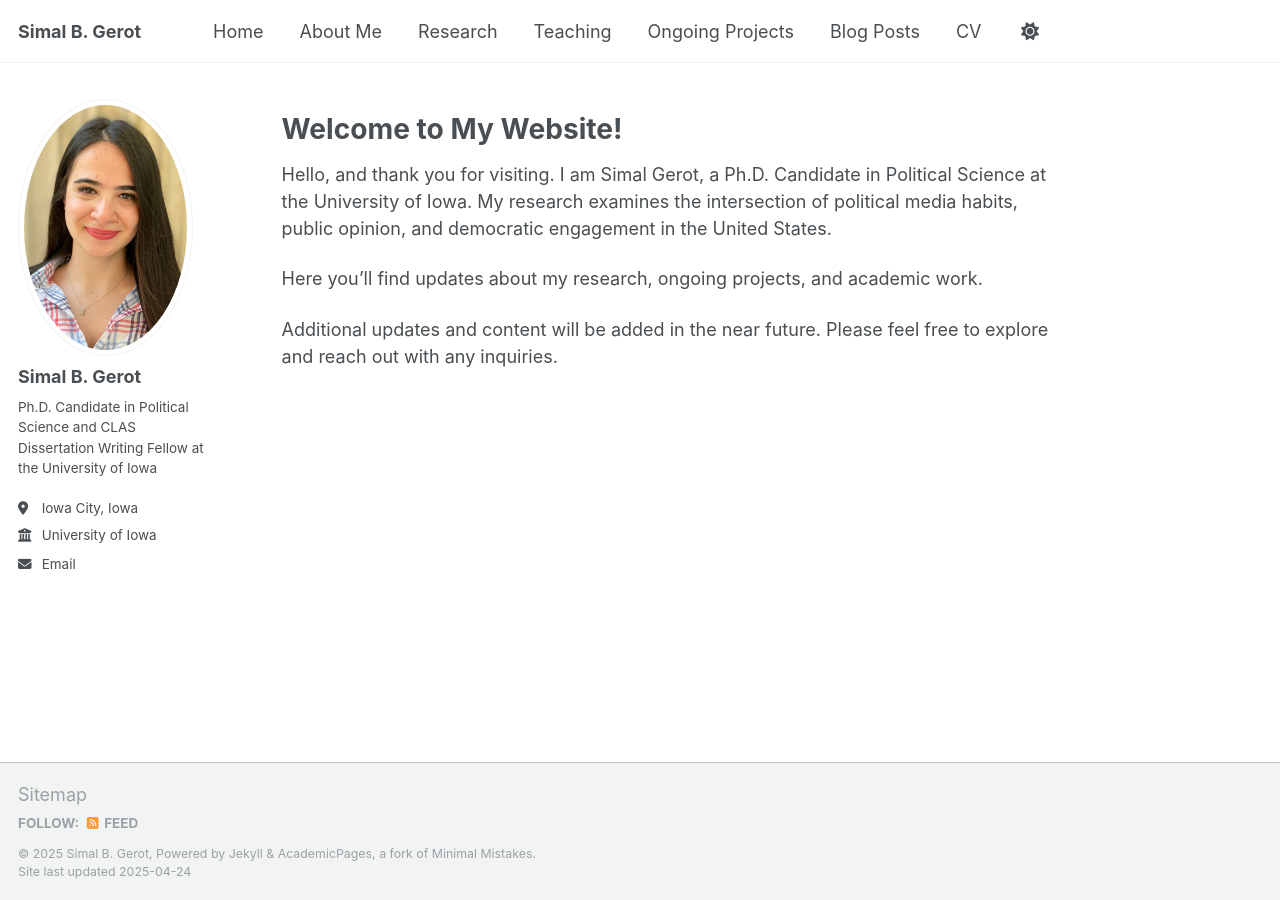
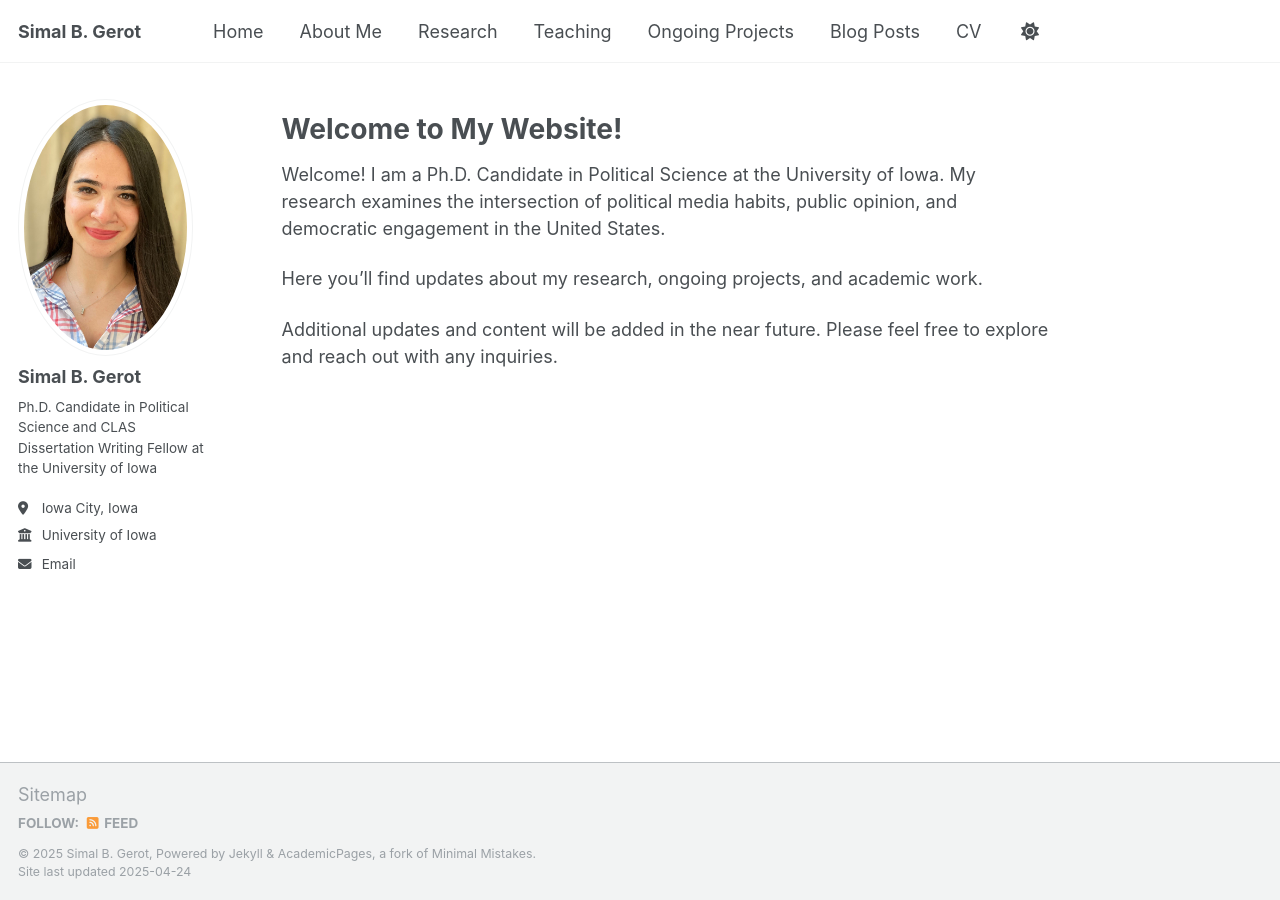
Before and after one commit to sbgerot/sbgerot.github.io, a Jekyll site: the page built from _pages/_pages/home.md, in a window 1280 px wide. Built offline with Jekyll 4.4.1, drawn with Linux system fonts in a browser that asks for light colours.

Commit message:
Update home.md

```diff
--- a/_pages/_pages/home.md
+++ b/_pages/_pages/home.md
@@ -6,7 +6,7 @@ author_profile: true
 
 # Welcome to My Website!
 
-Hello, and thank you for visiting. I am Simal Gerot, a Ph.D. Candidate in Political Science at the University of Iowa. My research examines the intersection of political media habits, public opinion, and democratic engagement in the United States.
+Welcome! I am a Ph.D. Candidate in Political Science at the University of Iowa. My research examines the intersection of political media habits, public opinion, and democratic engagement in the United States.
 
 Here you'll find updates about my research, ongoing projects, and academic work.
 
```
